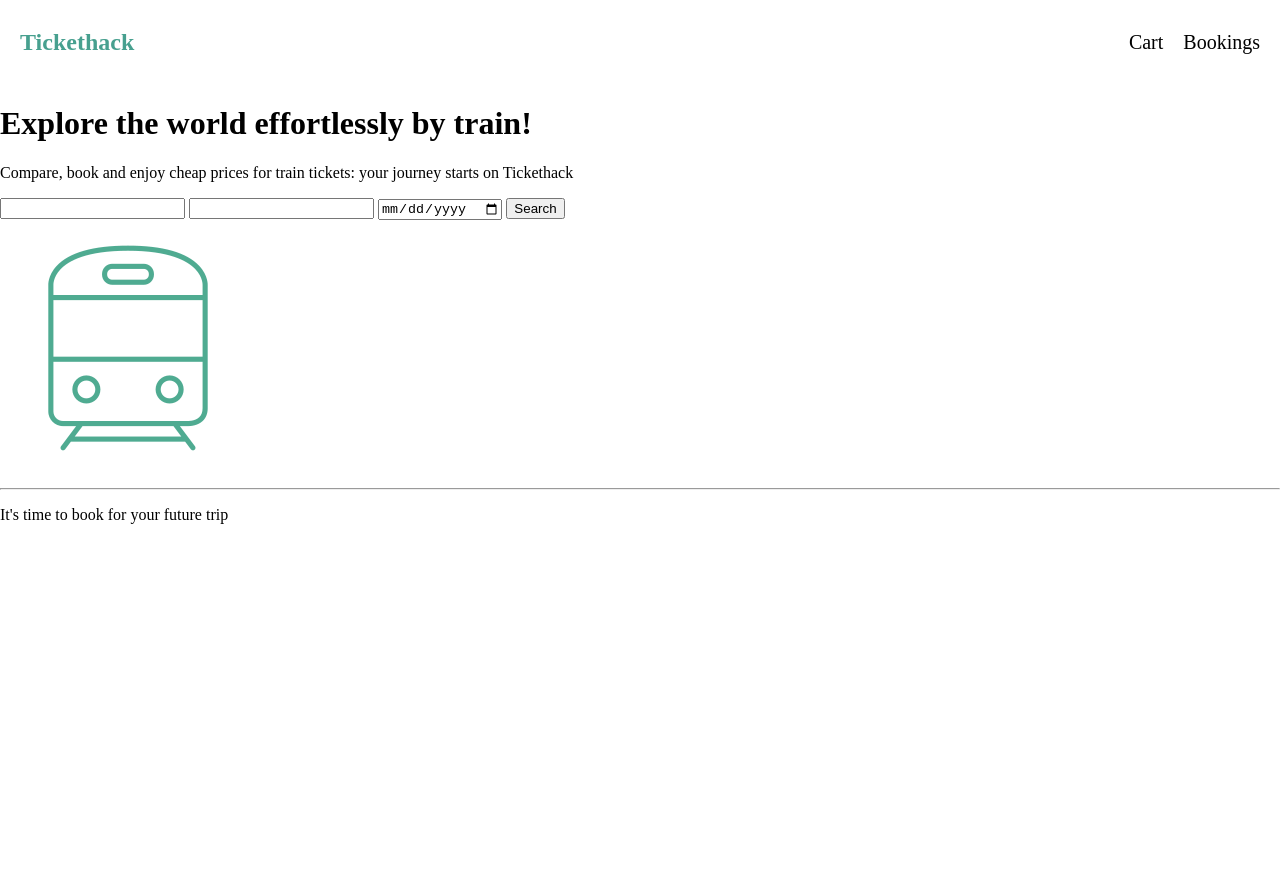
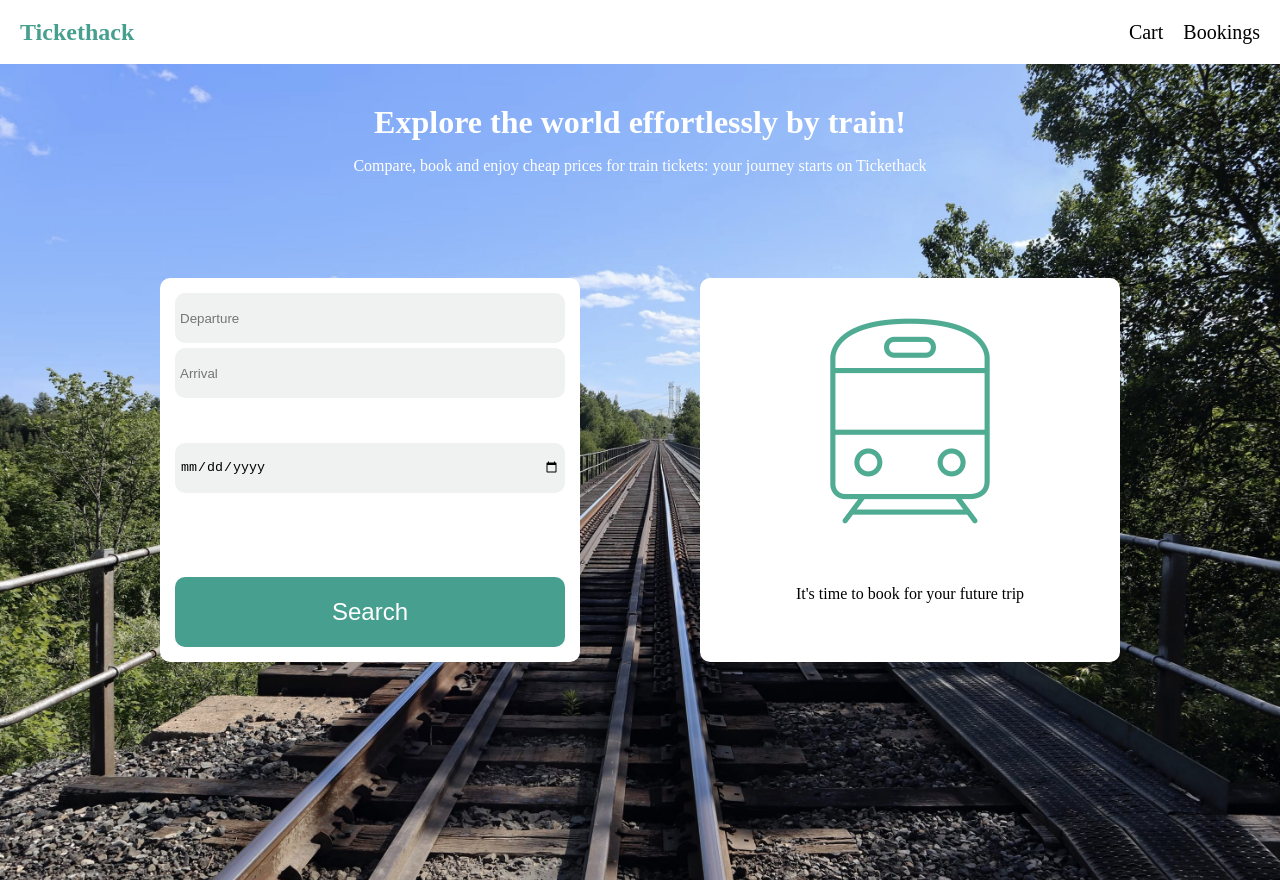
Before and after one commit to PiotrKubic/tickethack-frontend, a plain HTML site: page index.html in a window 1280 px wide. Before the commit the page ends 800 px from the top, so only its background shows below. Drawn offline with nearby package versions, Linux system fonts and the light colour scheme.

Commit message:
did CSS for base view of index.html

```diff
--- /dev/null
+++ b/index.css
@@ -0,0 +1,113 @@
+h1 {
+  margin: 0;
+}
+
+#main-container {
+  background-color: transparent;
+  height: 80vh;
+  display: flex;
+  flex-wrap: wrap;
+  flex-direction: row;
+  justify-content: center;
+  align-items: center;
+  gap: 10%;
+}
+
+#content-container {
+  background-image: url("./assets/images/background.jpg");
+  background-size: cover;
+  padding: 40px;
+}
+
+#search-container {
+  border-radius: 10px;
+  padding: 15px;
+  background-color: white;
+  height: 60%;
+  min-width: 200px;
+  width: 35%;
+  display: flex;
+  flex-direction: column;
+  justify-content: space-between;
+  margin-bottom: 100px;
+}
+
+#departure-arrival {
+  width: 100%;
+}
+
+#departure,
+#arrival {
+  height: 50px;
+  width: 100%;
+  background-color: #eff2f1;
+  border-radius: 10px;
+  padding: 5px;
+}
+
+#arrival {
+  margin-top: 5px;
+}
+
+#date {
+  margin-top: 0px;
+  border-radius: 10px;
+  border: 0;
+  background-color: #eff2f1;
+  height: 50px;
+  padding: 5px;
+}
+
+#search {
+  border: none;
+  background-color: ;
+  border-radius: 10px;
+  height: 70px;
+  margin-top: 40px;
+  background-color: #47a08f;
+  color: white;
+  font-size: 1.5rem;
+}
+
+#result-container {
+  padding: 15px;
+  border-radius: 10px;
+  background-color: white;
+  width: 35%;
+  min-width: 200px;
+  height: 60%;
+  display: flex;
+  flex-direction: column;
+  justify-content: space-between;
+  align-items: center;
+  margin-bottom: 100px;
+}
+
+#message-container {
+  text-align: center;
+  height: 12vh;
+  width: 70%;
+  margin: auto;
+  margin-top: 0px;
+  color: white;
+}
+
+#img-container {
+  width: 70%;
+  max-height: 60%;
+  object-fit: cover;
+}
+
+#separator {
+  width: 70%;
+  height: 2px;
+  border: none;
+  background-color: #47a08f;
+  color: #47a08f;
+  border-color: #47a08f;
+}
+
+#result-message {
+  text-align: center;
+  margin-bottom: 60px;
+}
--- a/index.html
+++ b/index.html
@@ -4,6 +4,7 @@
     <meta charset="UTF-8" />
     <meta name="viewport" content="width=device-width, initial-scale=1.0" />
     <link rel="stylesheet" href="styles.css" />
+    <link rel="stylesheet" href="index.css" />
     <script
       src="https://cdnjs.cloudflare.com/ajax/libs/moment.js/2.30.1/moment.min.js"
       crossorigin="anonymous"
@@ -25,21 +26,25 @@
         </a>
       </div>
     </header>
-    <main id="main-container">
-      <div id="message container">
+    <main id="content-container">
+      <div id="message-container">
         <h1 id="tagline">Explore the world effortlessly by train!</h1>
         <p id="sub-tagline">
           Compare, book and enjoy cheap prices for train tickets: your journey
           starts on Tickethack
         </p>
       </div>
+      <div id="main-container">
         <div id="search-container" class="card-container">
-        <input id="departure" type="text" />
-        <input id="arrival" type="text" />
+          <div id="departure-arrival">
+            <input id="departure" placeholder="Departure" type="text" />
+            <input id="arrival" placeholder="Arrival" type="text" />
+          </div>
           <input id="date" type="date" />
           <button id="search" type="button">Search</button>
         </div>
         <div id="result-container" class="card-container">
+          <div id="#img-container">
             <img
               id="result-logo"
               src="assets/images/train.png"
@@ -51,8 +56,10 @@
               alt="pictogram indicating that search failed"
               style="display: none"
             />
+          </div>
           <hr id="separator" />
           <p id="result-message">It's time to book for your future trip</p>
+        </div>
       </div>
     </main>
     <script src="search.js"></script>
--- a/styles.css
+++ b/styles.css
@@ -1,8 +1,17 @@
+* {
+  box-sizing: border-box;
+}
+
 body {
   height: 100vh;
   width: 100vw;
   margin: 0;
   padding: 0;
+}
+
+input {
+  background-color: none;
+  border: 0;
 }
 
 header {
```
Lines whose indentation alone changed are shown as unchanged.
